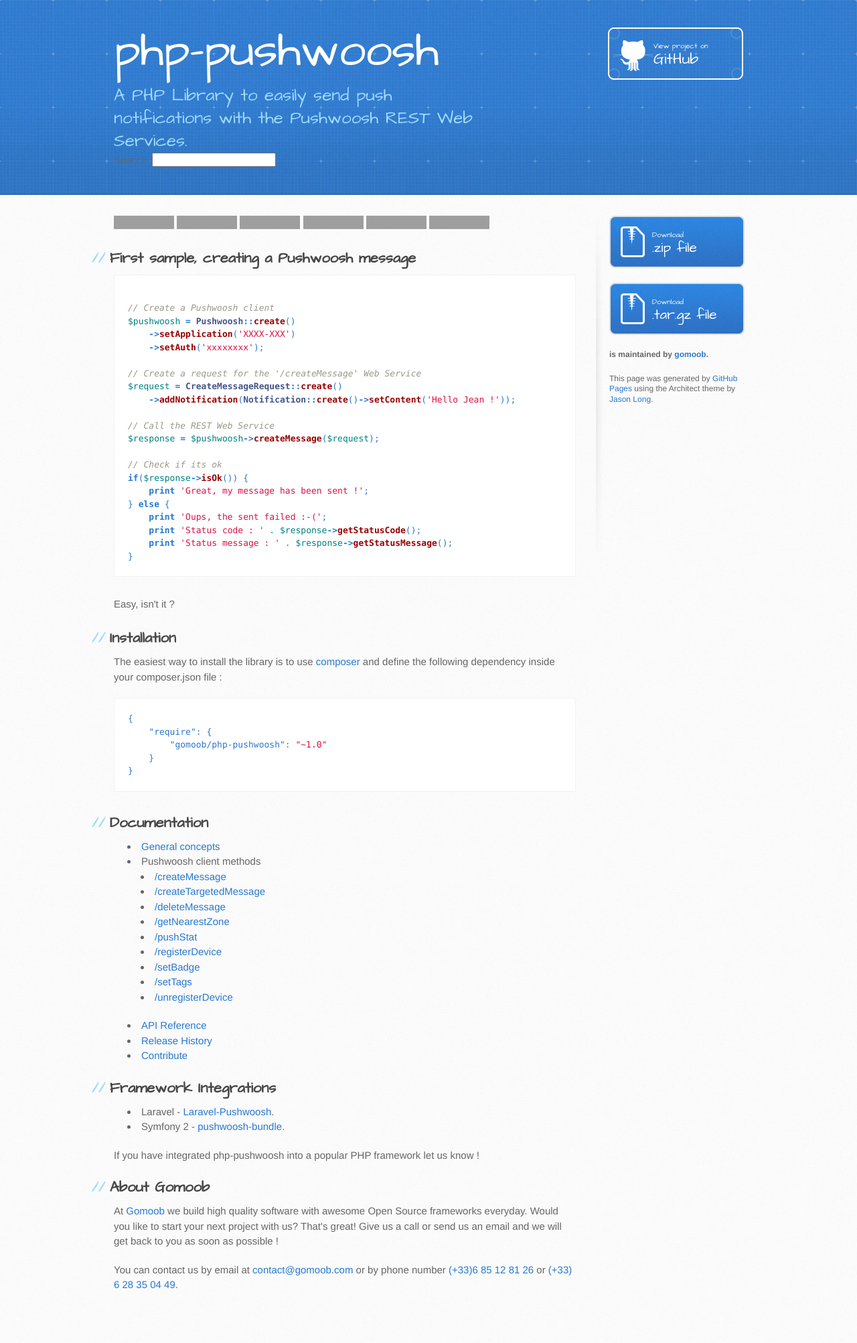
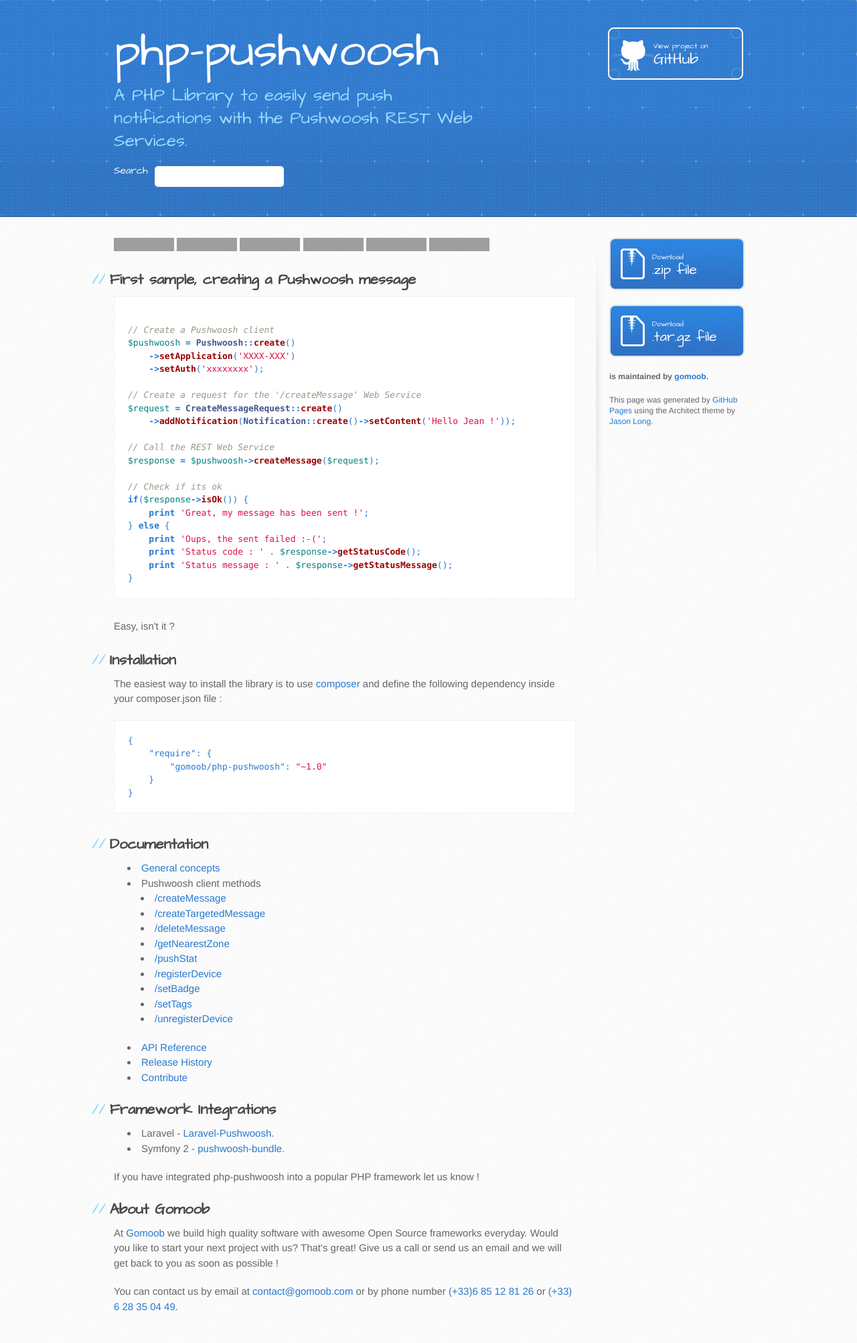
Before and after one commit to gomoob/php-pushwoosh, a Jekyll site: the page built from index.html, in a window 1280 px wide. Shown: the whole page at 67% size. Built offline with Jekyll 4.4.1, drawn with Linux system fonts in a browser that asks for light colours; comment, search, counter and statistics services are not loaded; before the commit the page ends 1972 px from its top, so only the background shows below that; grey boxes are pictures that could not be loaded.

Commit message:
Add missing CSS class.

```diff
--- a/_layouts/default.html
+++ b/_layouts/default.html
@@ -31,7 +31,7 @@
                    class="button">
                     <small>View project on</small>GitHub
                 </a>
-                <div>
+                <div class="search-input-wrapper">
                     <span>Search</span>
                     <input type="text" id="search-input">
                 </div>
```
